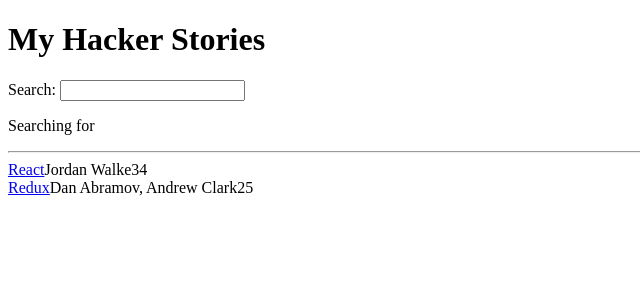
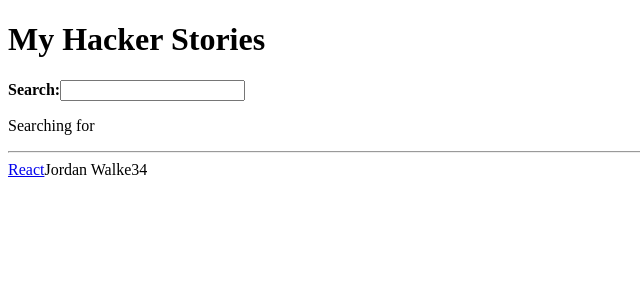
Before and after one commit to avisrini/react-hooks-app, a React (Create React App) app: page / in a window 1280 px wide. Shown: the top 300 px of the page, without its empty margins (0-640 px from the left). Built offline with nearby package versions, Linux system fonts and the light colour scheme.

Commit message:
added custom hook for semi persistence

```diff
--- a/src/App.js
+++ b/src/App.js
@@ -1,34 +1,44 @@
 import React from "react";
 
-const List = (props) => {
-    return props.list.map((item) => (
-        <div key={item.objectID}>
-            <span>
-                <a href={item.url}>{item.title}</a>
-            </span>
-            <span>{item.author}</span>
-            <span>{item.num_comments}</span>
-            <span>{item.points}</span>
-        </div>
-    ));
+const List = ({ list }) => {
+    return list.map((item) => <Item key={item.objectID} item={item} />);
 };
 
-const Search = (props) => {
-    const [searchTerm, setSearchTerm] = React.useState("");
+const Item = ({ item }) => (
+    <div>
+        <span>
+            <a href={item.url}>{item.title}</a>
+        </span>
+        <span>{item.author}</span>
+        <span>{item.num_comments}</span>
+        <span>{item.points}</span>
+    </div>
+);
 
+const InputWithLabel = ({ id, children, type = "text", searchTerm, onInputChange }) => {
     const handleChange = (event) => {
-        setSearchTerm(event.target.value);
+        onInputChange(event);
     };
 
     return (
         <div>
-            <label htmlFor="search">Search: </label>
-            <input id="search" type="text" onChange={handleChange} />
+            <label htmlFor={id}>{children}</label>
+            <input id={id} type={type} value={searchTerm} onChange={handleChange} />
             <p>
                 Searching for <strong>{searchTerm}</strong>
             </p>
         </div>
     );
+};
+
+const useSemiPersistentState = (key, initialState) => {
+    const [value, setValue] = React.useState(localStorage.getItem(key) || initialState);
+
+    React.useEffect(() => {
+        localStorage.setItem(key, value);
+    }, [value, key]);
+
+    return [value, setValue];
 };
 
 const App = () => {
@@ -51,12 +61,22 @@
         },
     ];
 
+    const [searchTerm, setSearchTerm] = useSemiPersistentState("lastSearch", "React");
+
+    const searchedStories = stories.filter((story) => story.title.toLowerCase().includes(searchTerm.toLowerCase()));
+
+    const handleChange = (event) => {
+        setSearchTerm(event.target.value);
+    };
+
     return (
         <div className="App">
             <h1>My Hacker Stories</h1>
-            <Search />
+            <InputWithLabel id="search" label="Search: " onInputChange={handleChange} defaultValue={searchTerm}>
+                <strong>Search:</strong>
+            </InputWithLabel>
             <hr />
-            <List list={stories} />
+            <List list={searchedStories} />
         </div>
     );
 };
```
